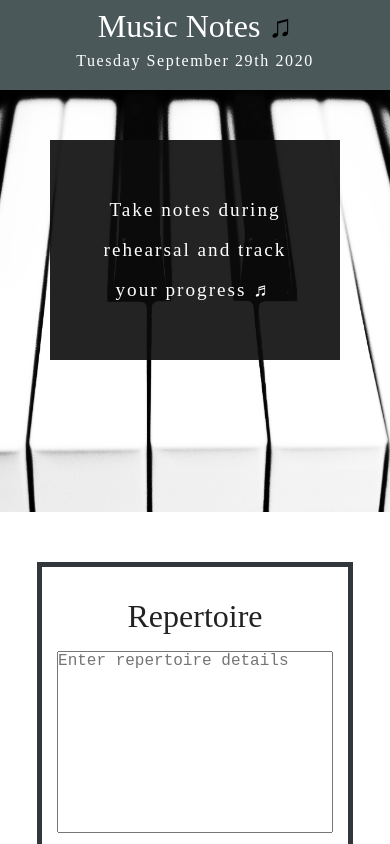
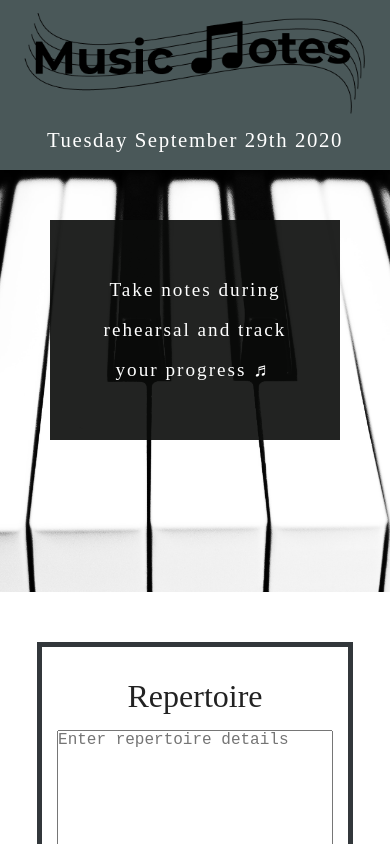
Before and after one commit to Batstone/music-notes, a React (Create React App) app: page / in a window 390 px wide. Shown: the top 844 px of the page. Built offline with nearby package versions, Linux system fonts and the light colour scheme; no server answers; the database is empty.

Commit message:
restructured folders and added logo

```diff
--- a/src/Header.js
+++ b/src/components/Layout/Header.js
@@ -1,5 +1,6 @@
 import React from 'react';
 import moment from 'moment';
+import logo from '../../assets/music-notes-logo.png';
 
 const Header = () => {
     const date = moment().format('dddd MMMM Do YYYY');
@@ -8,7 +9,9 @@ const Header = () => {
         <header>
             <div className="wrapper">
                 <div className="headerContainer">
-                    <h1>Music Notes <span>♫</span></h1>
+                    <div className="logoContainer">
+                        <img src={logo} alt="The music notes logo" />
+                    </div>
                     <p>{date}</p>
                 </div>
             </div>
--- a/src/index.css
+++ b/src/index.css
@@ -47,7 +47,7 @@ h4 {
 }
 
 p {
-  font-size: clamp(1rem, 2vw, 2rem);
+  font-size: clamp(1.3rem, 2vw, 2rem);
   line-height: 2.4rem;
   letter-spacing: .1rem;;
 }
@@ -64,13 +64,20 @@ header {
   background-color: #4a5859;
   color: white;
   padding: 10px;
-
 }
 
 .headerContainer {
   display: flex;
   justify-content: space-between;
   align-items: center;
+}
+
+.logoContainer {
+  width: 350px;
+}
+
+.logoContainer img {
+  width: 100%;
 }
 
 .headerContainer span {
@@ -80,7 +87,7 @@ header {
 /* BANNER */
 
 .bannerImg {
-  background: url('./mark-teachey-TfIQZ2gFEvI-unsplash.jpg');
+  background: url('../src/assets/piano.jpg');
   background-position: center;
   height: 50vh;
   background-attachment: fixed;
@@ -289,6 +296,7 @@ footer {
     line-height: 40px;
     letter-spacing: 2px;
   }
+
   .bannerTextContainer {
     display: flex;
     justify-content: center;
@@ -310,11 +318,16 @@ footer {
 }
 
 /* Landscape phone to portrait tablet */
-@media (max-width: 720px) {
+@media (max-width: 820px) {
 
   h2 {
     line-height: 40px;
     letter-spacing: 2px;
+  }
+
+  .headerContainer {
+    display: flex;
+    flex-direction: column;
   }
 
   .bannerTextContainer {
@@ -342,14 +355,6 @@ footer {
   }
 }
 
-@media (max-width: 560px) {
-
-  .headerContainer {
-    display: flex;
-    flex-direction: column;
-  }
-}
-
 /* Landscape phones and down */
 @media (max-width: 480px) {
 
```
Also changed, not shown: src/App.js (+3 -4 lines), src/Date.js (deleted, +0 -9 lines), src/assets/music-notes-logo.png (added), src/assets/piano.jpg (renamed from src/mark-teachey-TfIQZ2gFEvI-unsplash.jpg), src/components/Helper/firebase.js (renamed from src/firebase.js), src/components/Layout/Footer.js (renamed from src/Footer.js).
